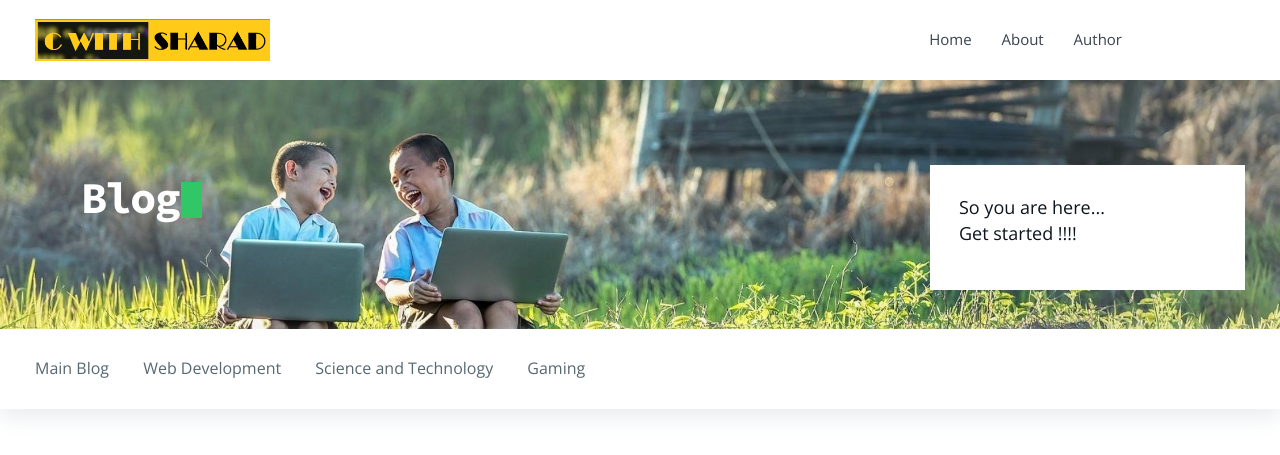
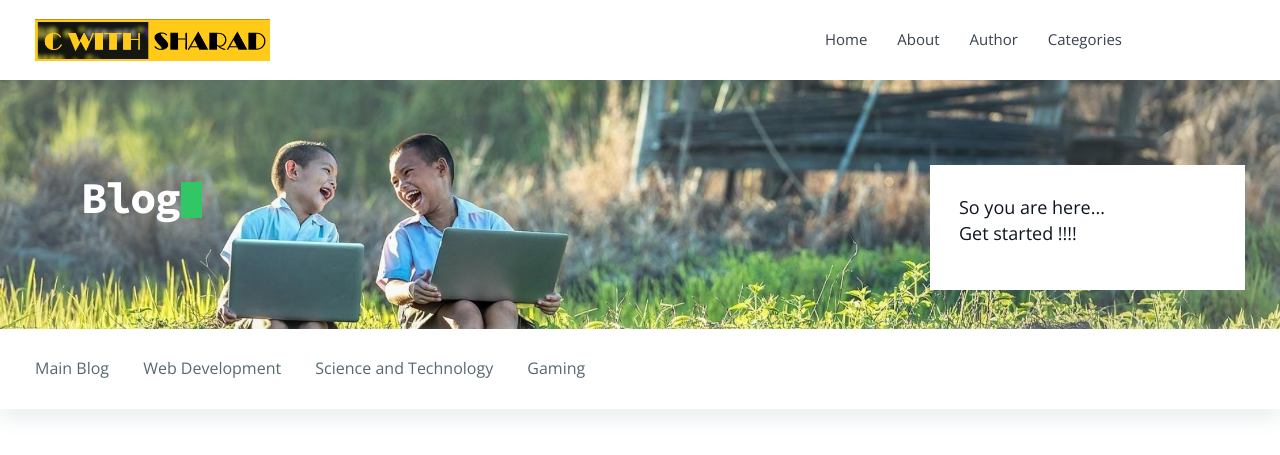
Before and after one commit to cwithsharad/cwithsharad, a Jekyll site: the page built from index.md, in a window 1280 px wide and 900 px high, cut to the strip 0-455 px from the top of the window. Built offline with Jekyll 4.4.1, drawn with Linux system fonts in a browser that asks for light colours; nearby versions of some CDN libraries; library files that are not in the unit come from our copies.

Commit message:
Update _config.yml

```diff
--- a/_config.yml
+++ b/_config.yml
@@ -32,7 +32,8 @@
     url: /about
   - title: Author
     url: /author
-
+  - title: Categories
+    url: /categories/
 blogs:
   - page: Main Blog
     url: /
```
